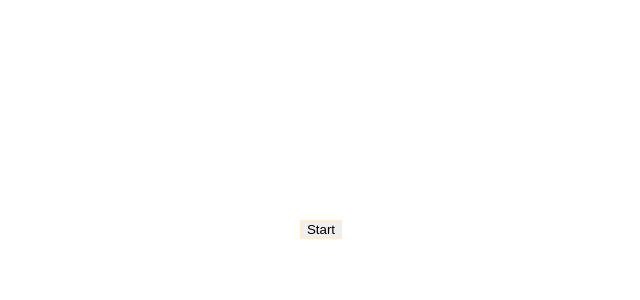
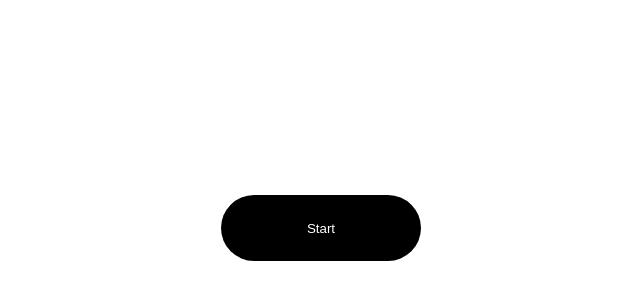
Before and after one commit to M-Sieger/Momentum, a Next.js app: page / in a window 1280 px wide. Shown: the part 172-472 px from the top of the page, without its empty margins (319-959 px from the left). Built offline with nearby package versions, Linux system fonts and the light colour scheme.

Commit message:
➕  Add storybook -css-modules-preset - changed startbutton css

```diff
--- a/components/button/StartButton.module.css
+++ b/components/button/StartButton.module.css
@@ -1,4 +1,11 @@
 .start {
   color: black;
-  border: blanchedalmond 1px solid;
+  border-radius: 35px;
+  background: black;
+  width: 15em;
+  height: 5em;
+  border: none;
 }
+.text {
+  color: white;
+}
--- a/package.json
+++ b/package.json
@@ -41,6 +41,7 @@
     "lint-staged": "^10.5.4",
     "nodemon": "^2.0.7",
     "prettier": "^2.2.1",
+    "storybook-css-modules-preset": "^1.0.7",
     "stylelint": "^13.12.0",
     "stylelint-config-prettier": "^8.0.2",
     "stylelint-config-standard": "^21.0.0",
```
Also changed, not shown: public/Logo_Bundesliga.svg.png (added), 1 other file (tests, documents, lock files or other folders).
